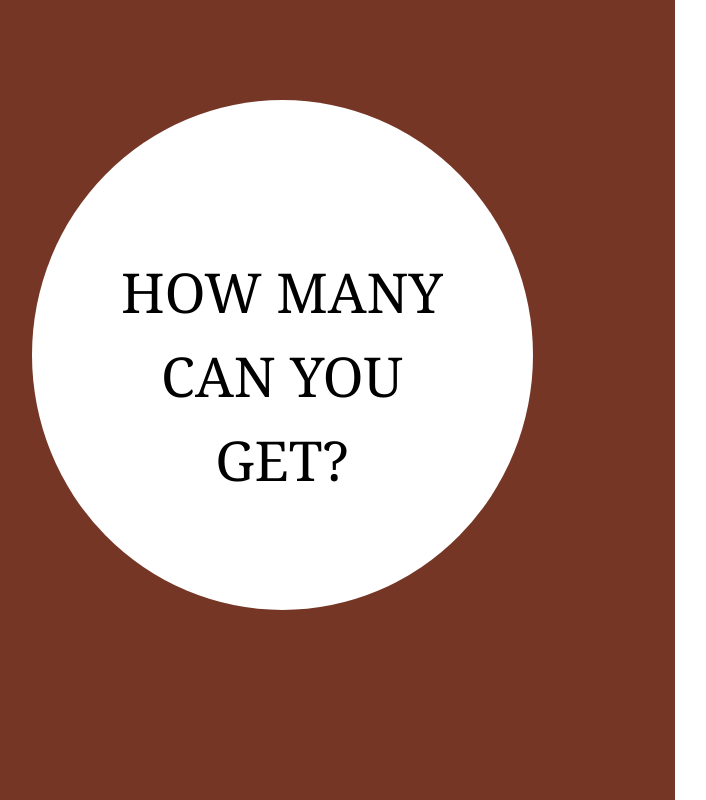
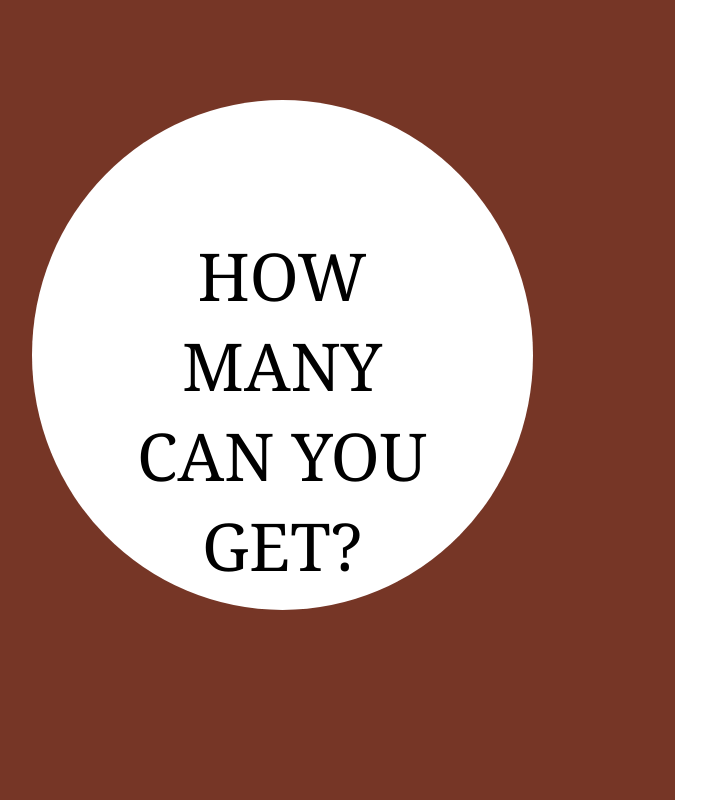
Before and after one commit to adityasandy313/taskpage, a plain HTML site: page riddle.html in a window 1280 px wide. Shown: the whole page, without its empty margins (111-817 px from the left). Drawn offline with nearby package versions, Linux system fonts and the light colour scheme.

Commit message:
Update hello.css

```diff
--- a/hello.css
+++ b/hello.css
@@ -90,19 +90,19 @@
 }
 
 
-/* HOW MANY CAN YOU GET? */
+/*CAN YOU GET IT RIGHT? */
 
 .qstn {
     position: relative;
     width: 326px;
     height: 310px;
     left: 0px;
-    top: 150px;
+    top: 130px;
     font-family: Georgia;
     font-style: normal;
     font-weight: normal;
-    font-size: 55px;
-    line-height: 84px;
+    font-size: 66px;
+    line-height: 90px;
     text-align: center;
     color: #000000;
     z-index: 100;
```
